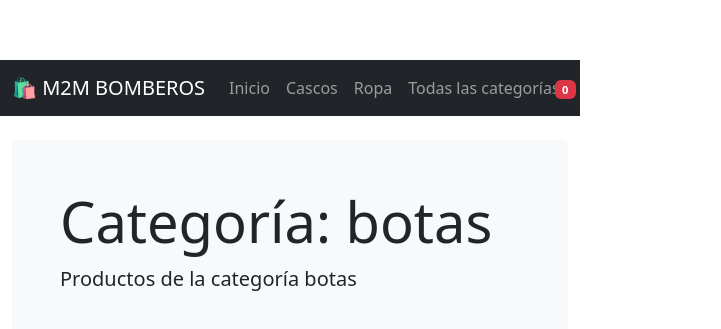
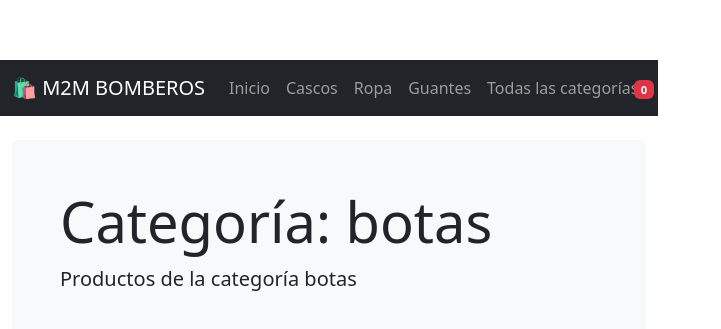
Before and after one commit to MatiasMattea/Reacts-JS, a React (Vite) app: page /category/botas in a window 1280 px wide. Shown: the part 191-520 px from the top of the page, without its empty margins (0-721 px from the left). Built offline with nearby package versions, Linux system fonts and the light colour scheme.

Commit message:
agregado de contenido

```diff
--- a/src/components/ItemDetailContainer.jsx
+++ b/src/components/ItemDetailContainer.jsx
@@ -7,13 +7,24 @@ const ItemDetailContainer = () => {
   const { id } = useParams();
 
   useEffect(() => {
-    // Simulamos una llamada asíncrona
+
     const getProduct = new Promise((resolve) => {
       setTimeout(() => {
         const products = [
-          { id: 1, title: "Producto 1", price: 100, description: "Descripción del producto 1", image: "/placeholder.jpg", category: "cascos" },
-          { id: 2, title: "Producto 2", price: 200, description: "Descripción del producto 2", image: "/placeholder.jpg", category: "clothing" },
-          { id: 3, title: "Producto 3", price: 300, description: "Descripción del producto 3", image: "/placeholder.jpg", category: "electronics" }
+          { id: 1, title: "Casco Bullard LTX", price: 50000, description: "Diseñado para ayudar a proteger la cabeza del bombero y el cuello.", image: "/images/cascobulllard.png", category: "cascos" },
+          { id: 2, title: "Casco Rosembauer Heros Titan", price: 70000, description: "Es la seguridad de la experiencia. La facilidad que se obtiene del conocimiento y la tecnología. Es la realización de ideas innovadoras", image: "/images/casco_rosembauer.png", category: "cascos" },
+          { id: 3, title: "Casco VFR-EVO", price: 73000, description: "El casco Bomberos VFR-EVO cuenta con un sistema de conexión universal de dos puntos para máscaras antigás en los laterales de la calota, ajustable individualmente, lo que lo hace compatible con todas las máscaras del mercado y crea una combinación casco-máscara eficiente y segura.", image: "/images/casco2.png", category: "cascos" },
+          { id: 4, title: "Casco Forestal EOM", price: 45800, description: "El casco de protección modelo EOM representa el mejor sistema de protección de la cabeza en extinción de incendios forestales, rescate técnico, rescate en altura y rescate en aguas torrenciales.", image: "/images/cascoforestal.png", category: "cascos" },
+          { id: 5, title: "Casco forestal Bullard", price: 62000, description: "Casco de ala completa con estilo sombrero, ideal para brindar seguridad y comodidad al personal de bomberos. Su cómodo diseño termoplástico ofrece una alta resistencia a temperaturas extremas.", image: "/images/cascoforestal1.png", category: "cascos" },
+          { id: 6, title: "Chaqueta y Pantalon MSA", price: 500000, description: "El diseño Ergotech Action 2 de MSA Bristol, desarrollado tras una cuidadosa investigación y extensas pruebas con usuarios sobre la ergonomía de las actividades de los bomberos más frecuentes en el día a día, se ha convertido en el estándar por el que se miden los EPP ligeros para bomberos en cuanto a comodidad y rendimiento.", image: "/images/Ropa-msa.png", category: "ropa" },
+          { id: 7, title: "Chaqueta y Pantalon Rosembauer", price: 800000, description: "Un traje de protección que parece una segunda piel y que, por lo tanto, puede llevarse durante muchas horas sin que suponga cansancio adicional: ese era el objetivo al diseñar el GAROS G30. Rosenbauer ha implementado muchas de las características del popular traje de bomberos de alta calidad FIRE FLEX. La combinación de corte ergonómico, materiales de alta calidad y peso reducido hace que el GAROS G30 sea la prenda de protección perfecta para todo el personal de los servicios de emergencia cuya función no es la extinción de incendios", image: "/images/ropa-rosem.png", category: "ropa" },
+          { id: 8, title: "Estructural forestal", price: 200000, description: "Forestal Inforest", image: "/images/forestal.png", category: "ropa" },
+          { id: 9, title: "Estructural forestal", price: 250000, description: "La camisa y pantalón están fabricados en tejido inherentemente ignífugo, tanto la tela como su diseño ofrecen una alta protección y resistencia frente a las llamas. Además, es muy confortable para el usuario aún en una jornada de trabajo intensa.", image: "/images/forestal1.png", category: "ropa" },
+          { id: 10, title: "Mameluco forestal", price: 80000, description: "Fabricado en tejido ignífugo de excelente calidad, una tela suave que evita irritaciones, elimina la transpiración y disipa el calor corporal. Diseño ergonómico y reforzado para mayor resistencia y duración ante cualquier esfuerzo.", image: "/images/mamelucoforestal.png", category: "ropa" },
+          { id: 11, title: "Guantes de Incendio", price: 30000, description: "El SAFE GRIP 3 combina características de protección maximas con un dinámico diseño. Garantiza protección y comodidad para el bombero profesional. Para ello, los materiales seleccionados se procesan con el mayor cuidado posible. Los guantes de bombero son parte del equipamiento de protección de los bomberos y, por lo tanto, son indispensables durante las intervenciones de combate de incendios e intervenciones técnicas de rescate.", image: "/images/Guantes.jpg", category: "guantes" },
+          { id: 12, title: "Guantes de Incendio", price: 40000, description: "Estos cómodos guantes están confeccionados en cuero ignífugo con tratamiento hidrófugo que evita el paso de la humedad externa hacia el interior, manteniendo las manos secas y permitiendo la destreza del bombero.", image: "/images/guantesestructurales.png", category: "guantes" },
+          { id: 13, title: "Guantes de Incendio Forestal", price: 20000, description: "Guantes ideales para la protección de trabajos de incendio. Su diseño y material permiten buena destreza y manipulación de elementos, además, están confeccionados en cuero vaqueta que ofrece resistencia y duración en proteger frente a las altas temperaturas.", image: "/images/guantesforetales.png", category: "guantes" },
+          { id: 14, title: "Guantes de Incendio Forestal", price: 20000, description: "Guantes ideales para la protección de trabajos de incendio. Su diseño y material permiten buena destreza y manipulación de elementos, además, están confeccionados en cuero vaqueta que ofrece resistencia y duración en proteger frente a las altas temperaturas.", image: "/images/guantesforetales1.png", category: "guantes" },
         ];
         const foundProduct = products.find(p => p.id === parseInt(id));
         resolve(foundProduct);
--- a/src/components/ItemListContainer.jsx
+++ b/src/components/ItemListContainer.jsx
@@ -7,7 +7,7 @@ const ItemListContainer = () => {
   const { category } = useParams();
 
   useEffect(() => {
-    // Simulamos una llamada asíncrona
+
     const getProducts = new Promise((resolve) => {
       setTimeout(() => {
         const productsData = [
@@ -21,6 +21,10 @@ const ItemListContainer = () => {
           { id: 8, title: "Traje Incendio Forestal", price: 200000, description: "Forestal Inforest", image: "/images/forestal.png", category: "ropa" },
           { id: 9, title: "Traje Incendio Forestal", price: 250000, description: "Forestal Rosembauer", image: "/images/forestal1.png", category: "ropa" },
           { id: 10, title: "Traje Incendio Forestal", price: 80000, description: "Overol Forestal", image: "/images/mamelucoforestal.png", category: "ropa" },
+          { id: 11, title: "Guantes de Incendio", price: 30000, description: "Guantes Rosenbauer", image: "/images/Guantes.jpg", category: "guantes" },
+          { id: 12, title: "Guantes de Incendio", price: 40000, description: "Guantes Rosenbauer A10", image: "/images/guantesestructurales.png", category: "guantes" },
+          { id: 13, title: "Guantes de Incendio Forestal", price: 20000, description: "Guantes Forestales", image: "/images/guantesforetales.png", category: "guantes" },
+          { id: 14, title: "Guantes de Incendio Forestal", price: 20000, description: "Guantes Forestales", image: "/images/guantesforetales1.png", category: "guantes" },
         ];
 
         if (category) {
--- a/src/components/NavBar.jsx
+++ b/src/components/NavBar.jsx
@@ -13,6 +13,7 @@ const NavBar = () => {
           <Link className="nav-link" to="/">Inicio</Link>
           <Link className="nav-link" to="/category/cascos">Cascos</Link>
           <Link className="nav-link" to="/category/ropa">Ropa</Link>
+          <Link className="nav-link" to="/category/guantes">Guantes</Link>
           <Link className="nav-link" to="/category">Todas las categorías</Link>
         </div>
 
```
